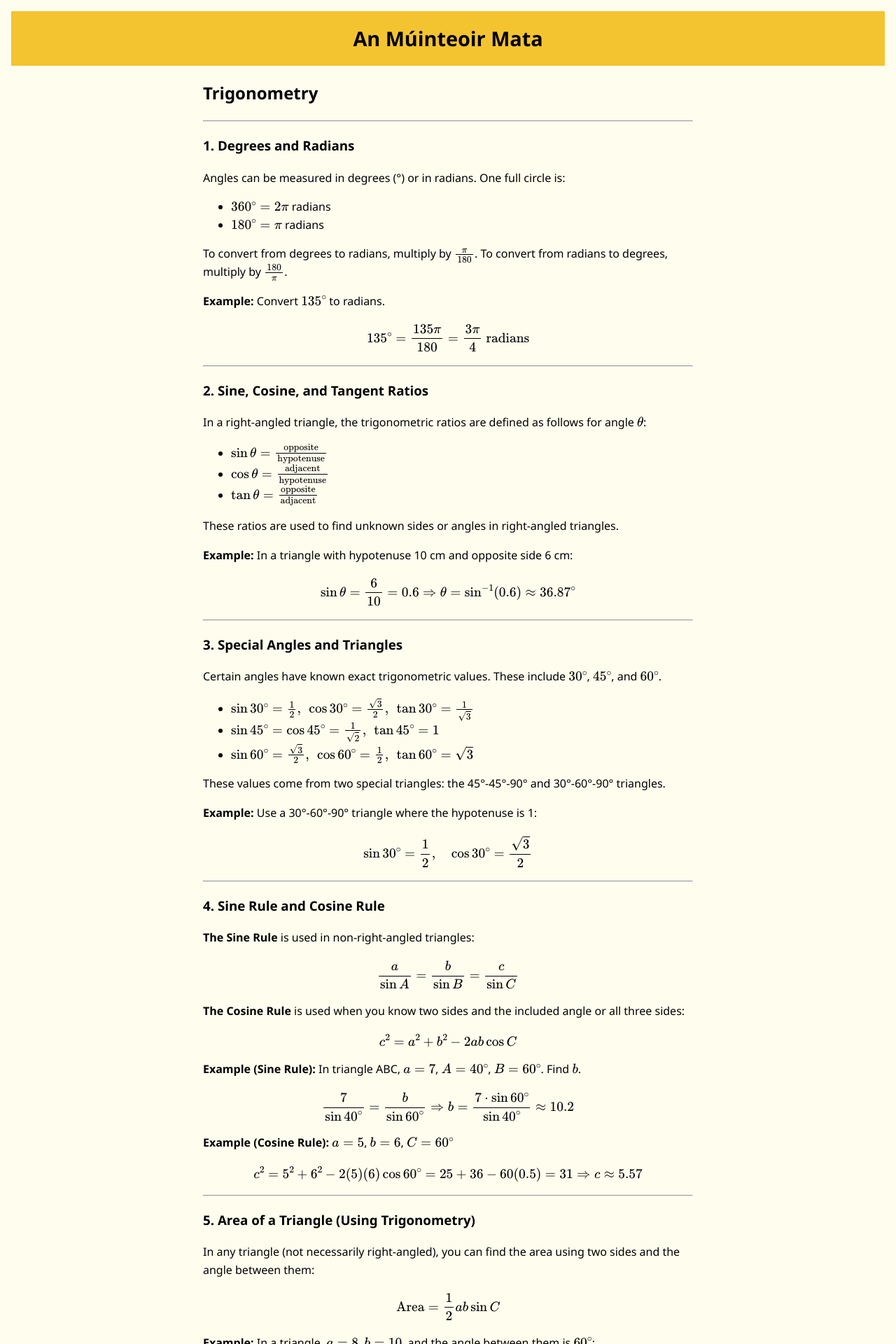
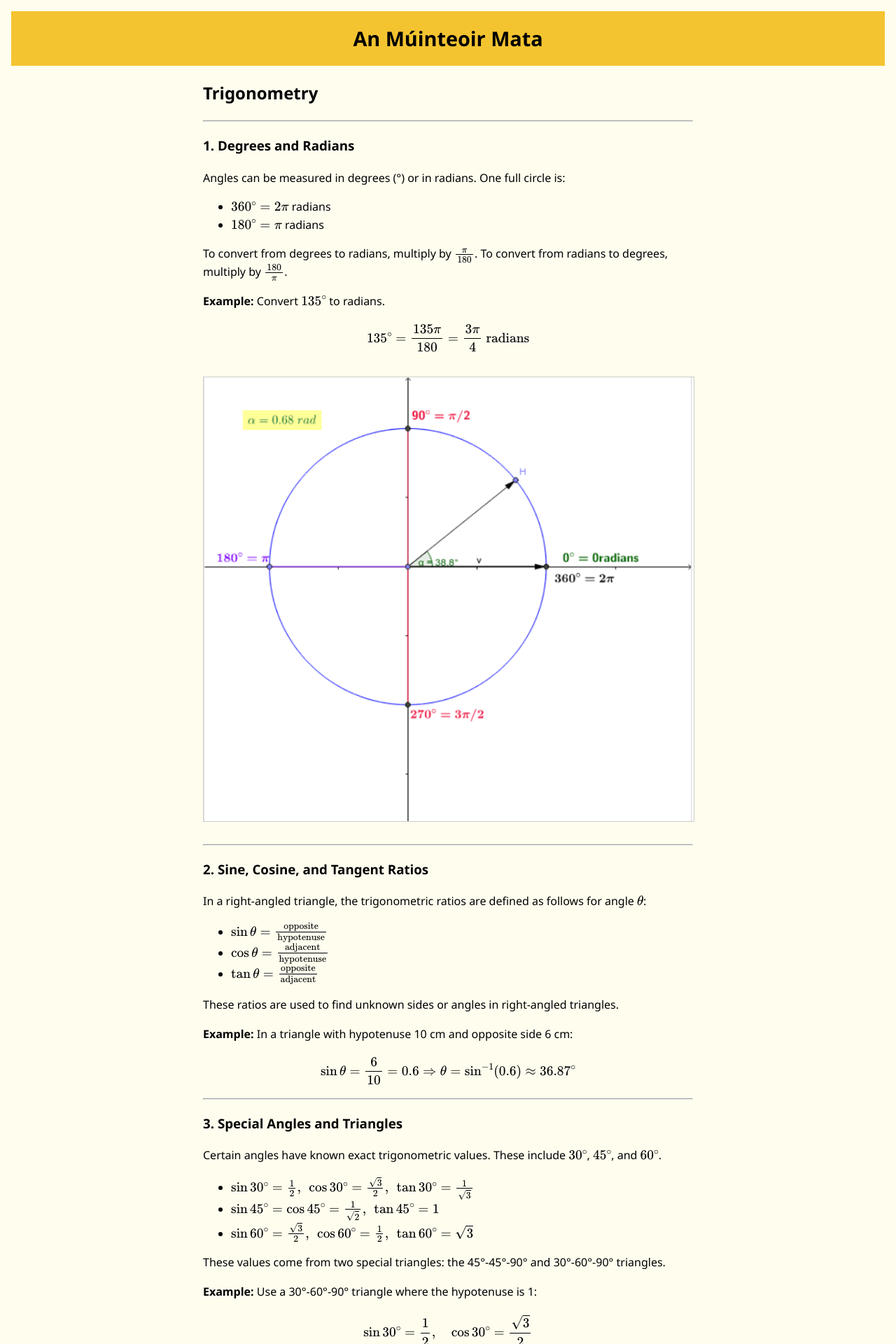
Before and after one commit to AnMuinteoirMata/anmuinteoirmata, a Jekyll site: the page built from topics/trigonometry.md, in a window 1280 px wide. Shown: the top 1920 px of the page at 70% size. Built offline with Jekyll 4.4.1, drawn with Linux system fonts in a browser that asks for light colours.

Commit message:
degrees and radians

```diff
--- a/topics/trigonometry.md
+++ b/topics/trigonometry.md
@@ -21,7 +21,7 @@ title: Trigonometry
   135^\circ = \frac{135\pi}{180} = \frac{3\pi}{4} \text{ radians}
   $$</div>
 
-  <!-- Insert Degrees-Radians Diagram -->
+  <img src="/anmuinteoirmata/images/degrees.png" alt="degrees and radiands" style="max-width:100%; height:auto; margin:1rem 0; border:1px solid #ccc;">
 
   <hr>
 
```
